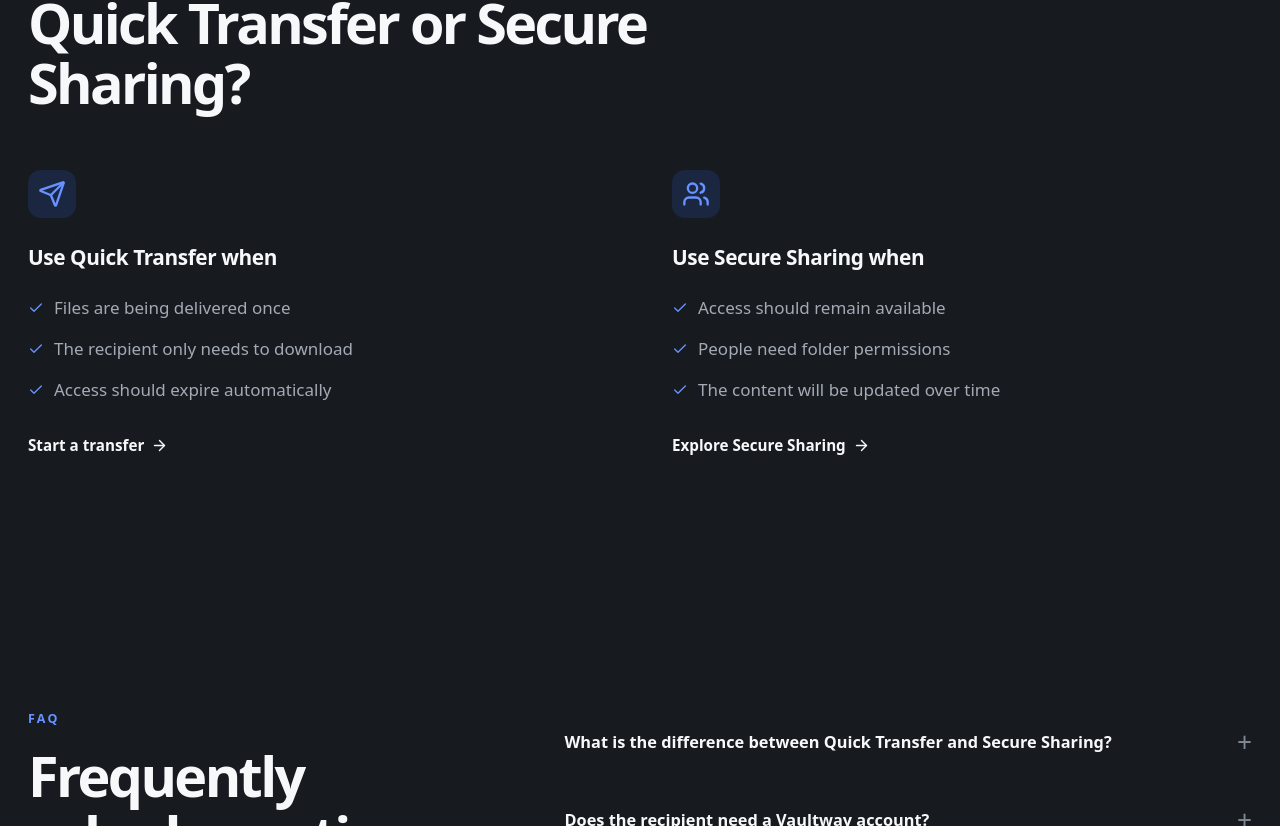
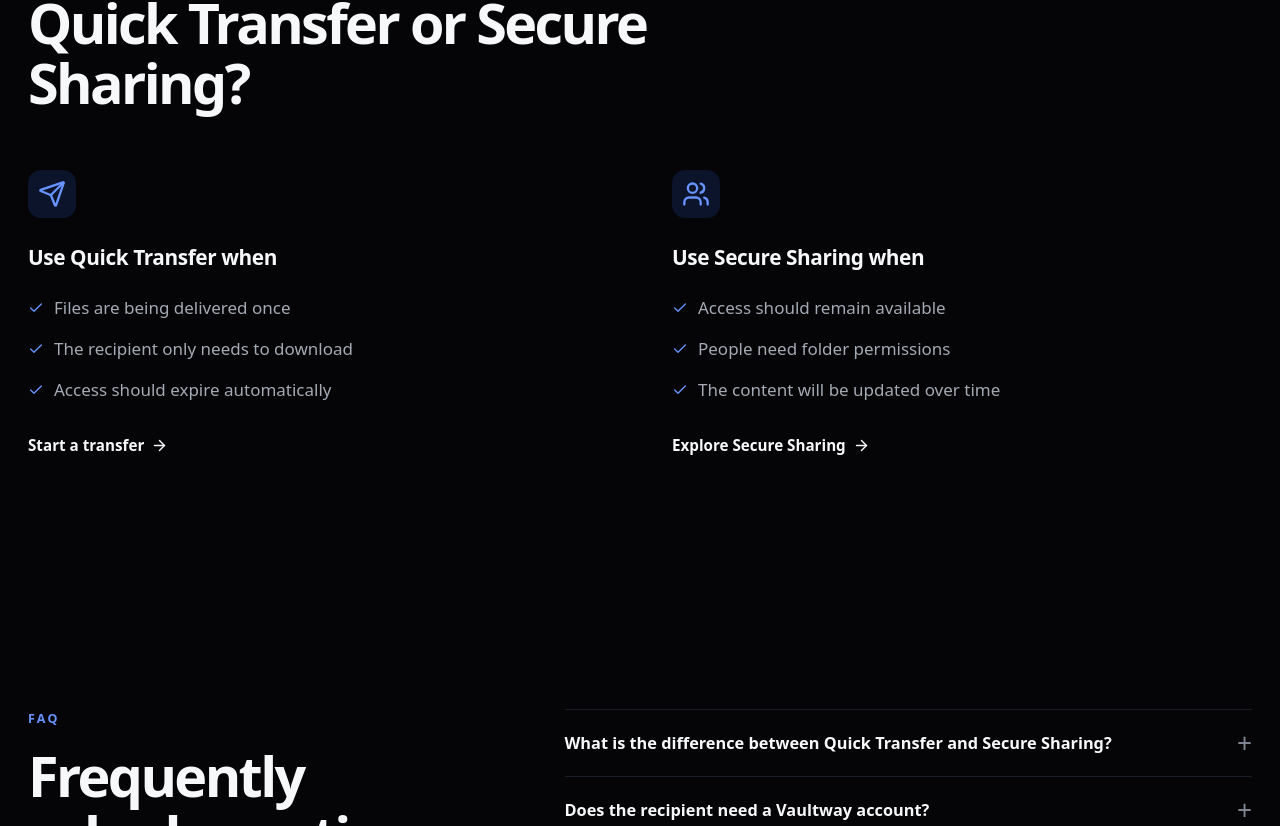
Before and after one commit to ReZo-s4m/Vaultway, a Next.js app in the folder vaultway-platform/frontend/: page /features/transfer in a window 1280 px wide. Shown: the part 4098-4924 px from the top of the page. Built offline with nearby package versions, Linux system fonts and the light colour scheme.

Commit message:
style: unify sub-page background variables with page-bg

```diff
--- a/vaultway-platform/frontend/app/features/sharing/sharing.module.css
+++ b/vaultway-platform/frontend/app/features/sharing/sharing.module.css
@@ -1,5 +1,5 @@
 .page {
-  --share-bg: #171b20;
+  --share-bg: #050507;
   --text: #f7f8fa;
   --muted: #a3aab4;
   --muted-strong: #c8cdd5;
--- a/vaultway-platform/frontend/app/features/storage/storage.module.css
+++ b/vaultway-platform/frontend/app/features/storage/storage.module.css
@@ -1,5 +1,5 @@
 .page {
-  --page: #171b20;
+  --page: #050507;
   --page-deep: #14181d;
   --surface: #1d2228;
   --surface-2: #222830;
--- a/vaultway-platform/frontend/app/features/transfer/transfer.module.css
+++ b/vaultway-platform/frontend/app/features/transfer/transfer.module.css
@@ -1,5 +1,5 @@
 .page {
-  --transfer-bg: #171b20;
+  --transfer-bg: #050507;
   --text: #f7f8fa;
   --muted: #a3aab4;
   --muted-2: #737b87;
@@ -589,12 +589,11 @@
 }
 
 .faqList {
-  border: 0;
+  border-top: 1px solid var(--line);
 }
 
 .faqItem {
-  margin: 0 0 12px;
-  border: 0;
+  border-bottom: 1px solid var(--line);
 }
 
 .faqItem summary {
```
